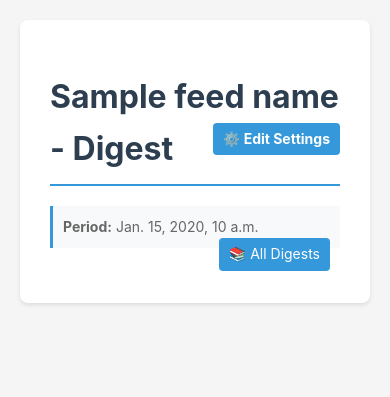
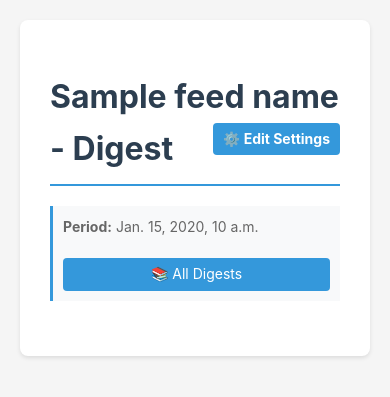
Before and after one commit to yinan-c/RSSbrew, a Django app: template FeedManager/templates/FeedManager/digest.html in a window 390 px wide. Shown: the top 397 px of the page. Run offline with Django 4.2, Linux system fonts and the light colour scheme; tables that the repository leaves empty hold one stand-in row (values such as "Sample post"); the template is opened without the code that fills it: values that come from a table or form of the project are taken from there, most other values are stand-ins (such as "Sample title", 1, 10 or a date in 2020).

Commit message:
update digest htmls format

```diff
--- a/FeedManager/templates/FeedManager/digest.html
+++ b/FeedManager/templates/FeedManager/digest.html
@@ -10,7 +10,7 @@ Digest - {{ feed_name }}
 
 {% block content %}
   <div class="meta-info">
-    <strong>Period:</strong> {{ date_range }}
+    <span class="meta-info-text"><strong>Period:</strong> {{ date_range }}</span>
     <a href="/feeds/{{ feed_name }}/digest/{% if auth_key %}?key={{ auth_key }}{% endif %}"
        class="nav-button">
       📚 All Digests
--- a/FeedManager/templates/FeedManager/digest_base.html
+++ b/FeedManager/templates/FeedManager/digest_base.html
@@ -98,6 +98,27 @@
             text-decoration: none;
         }
 
+        /* Mobile responsive styles */
+        @media (max-width: 600px) {
+            .meta-info {
+                display: flex;
+                flex-direction: column;
+                gap: 10px;
+            }
+
+            .nav-button {
+                float: none;
+                display: block;
+                text-align: center;
+                margin-left: 0;
+                margin-top: 10px;
+            }
+
+            .meta-info-text {
+                display: block;
+            }
+        }
+
         /* Styles for digest content */
         .digest-content {
             line-height: 1.8;
```
